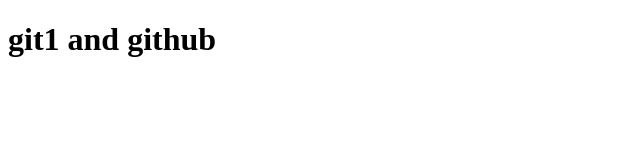
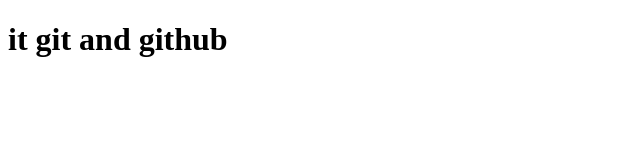
Before and after one commit to abhiis21/git-and-github, a plain HTML site: page index.html in a window 1280 px wide. Shown: the whole page, without its empty margins (0-640 px from the left). Drawn offline with Linux system fonts and the light colour scheme.

Commit message:
headin track

```diff
--- a/index.html
+++ b/index.html
@@ -4,7 +4,7 @@
     <title>Document</title>
 </head>
 <body>
-    <h1>git1 and github</h1>
+    <h1>it git and github</h1>
 
 </body>
 </html>
```
